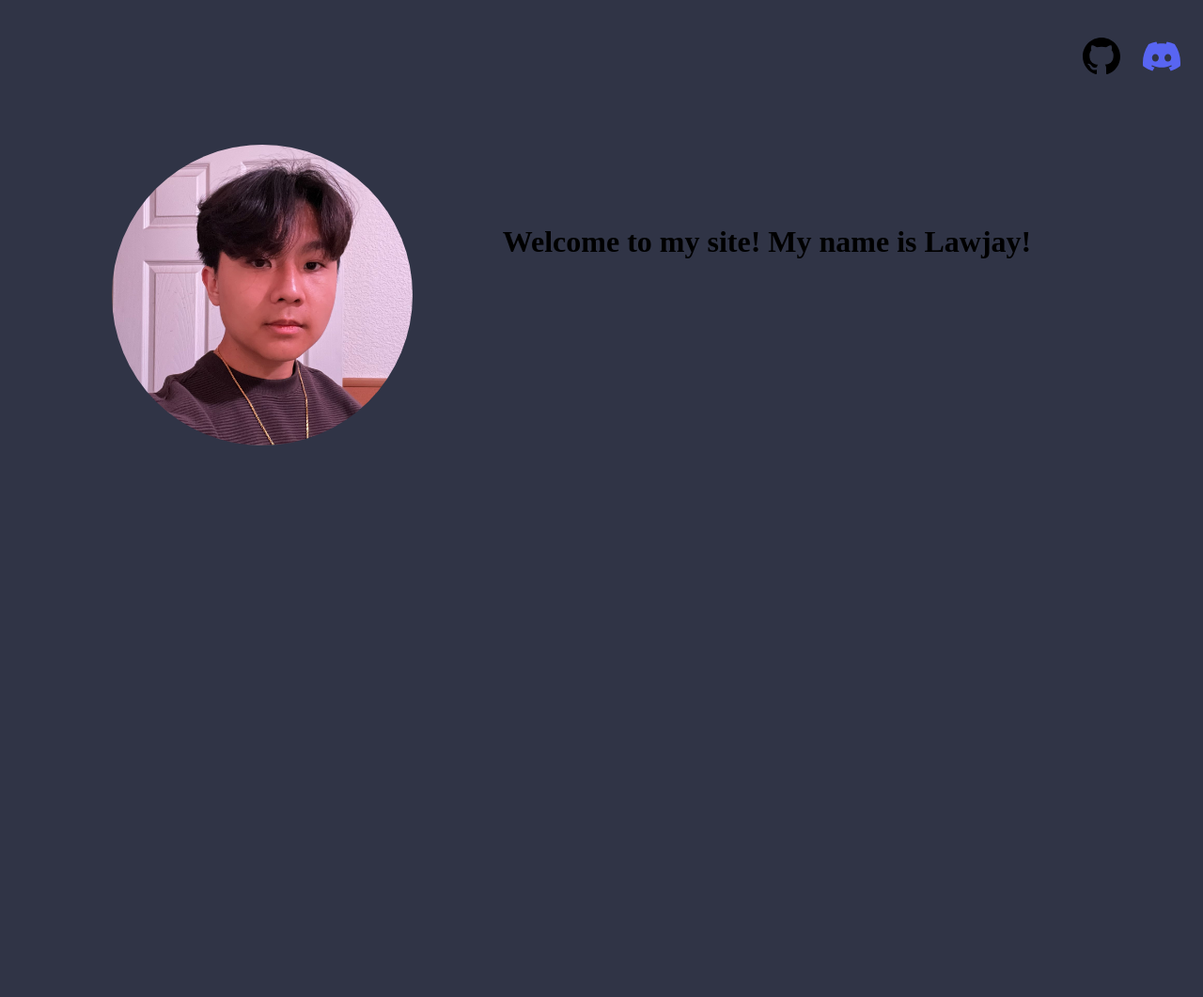
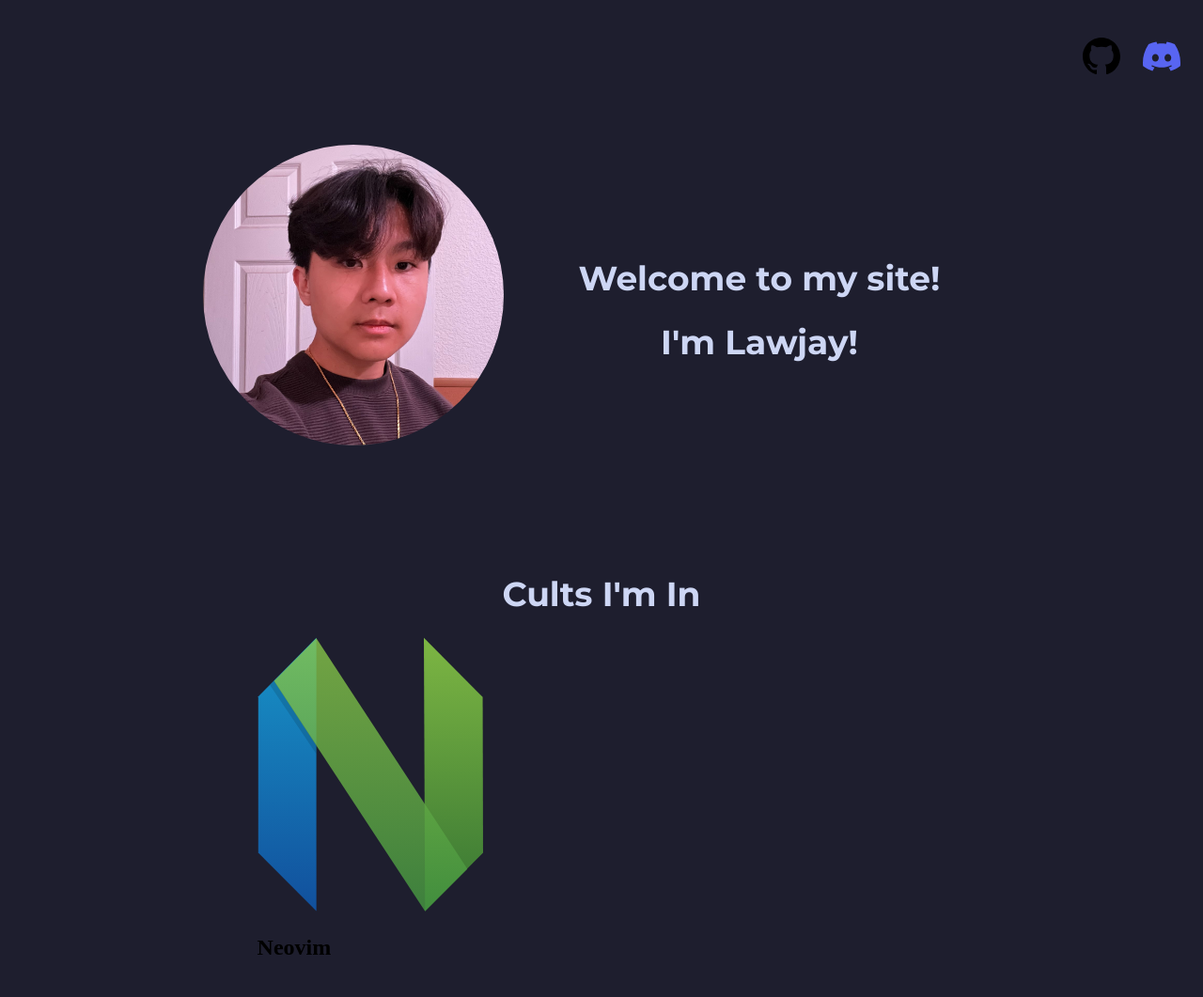
Before and after one commit to Chico-State-Computer-Science-Camp-2024/CS-Camp-24-Lawjay-Lee, a plain HTML site: page index.html in a window 1280 px wide. Shown: the top 1061 px of the page at 94% size. Before the commit the page ends 800 px from the top, so only its background shows below. Drawn offline with Linux system fonts and the light colour scheme.

Commit message:
more progress

```diff
--- a/index.html
+++ b/index.html
@@ -4,6 +4,10 @@
 <head>
     <meta charset="UTF-8">
     <title>Lawjay's Cool Website</title>
+    <link rel="preconnect" href="https://fonts.googleapis.com">
+    <link rel="preconnect" href="https://fonts.gstatic.com" crossorigin>
+    <link href="https://fonts.googleapis.com/css2?family=Montserrat:ital,wght@0,100..900;1,100..900&display=swap"
+        rel="stylesheet">
     <link rel="stylesheet" href="style.css">
 </head>
 
@@ -23,12 +27,22 @@
         </ul>
     </div>
     <main>
-        <div id="about-me" class="section">
+        <div id="welcome" class="section">
             <img id="profile-pic" src="assets/profile-pic.jpg">
             <div id="me-desc">
-                <h1>Welcome to my site! My name is Lawjay!</h1>
+                <h1>Welcome to my site!</h1>
+                <h1>I'm Lawjay!</h1>
             </div>
         </div>
+        <div class="section" id="cults-wrapper">
+            <h1>Cults I'm In</h1>
+            <div id="cults">
+                <div id="neovim">
+                    <img src="assets/neovim-icon.svg" class="cult-img">
+                    <h2>Neovim</h2>
+                </div>
+                </ul>
+            </div>
     </main>
 </body>
 
--- a/style.css
+++ b/style.css
@@ -6,9 +6,10 @@
 
 * {
     /* catpuccin frappe */
-    --base: #303446;
-    --mantle: #292c3c;
-    --crust: #232634;
+    --base: #1e1e2e;
+    --mantle: #181825;
+    --crust: #11111b;
+    --text: #cdd6f4;
 }
 
 body {
@@ -44,6 +45,7 @@ main {
     display: flex;
     flex-direction: column;
     align-items: center;
+    gap: 5em;
 }
 
 .section {
@@ -57,12 +59,45 @@ main {
 }
 
 #me-desc {
-    padding: 4rem;
+    padding: 4em;
+    padding-top: 6em;
+}
+
+h1 {
+    color: var(--text);
+    font-size: 200%;
+    text-align: center;
+    font-family: "Montserrat", sans-serif;
+    font-optical-sizing: auto;
+    font-style: normal;
+    font-size: 36px;
+}
+
+#welcome {
+    display: flex;
+    flex-direction: row;
+    justify-content: center;
+    gap: 1rem;
 }
 
 #about-me {
     display: flex;
-    flex-direction: row;
-    justify-content: center;
-    gap: 2rem;
+    flex-direction: column;
+    align-items: center;
 }
+
+#cults {
+    display: grid;
+    padding-left: 15em;
+    padding-right: 15em;
+}
+
+#neovim {}
+
+#neovim h2 {}
+
+.cult-img {
+    width: 15em;
+    /* width: 100%; */
+    /* height: 100%; */
+}
```
Also changed, not shown: assets/gopher.png (added), assets/neovim-icon.svg (added).
